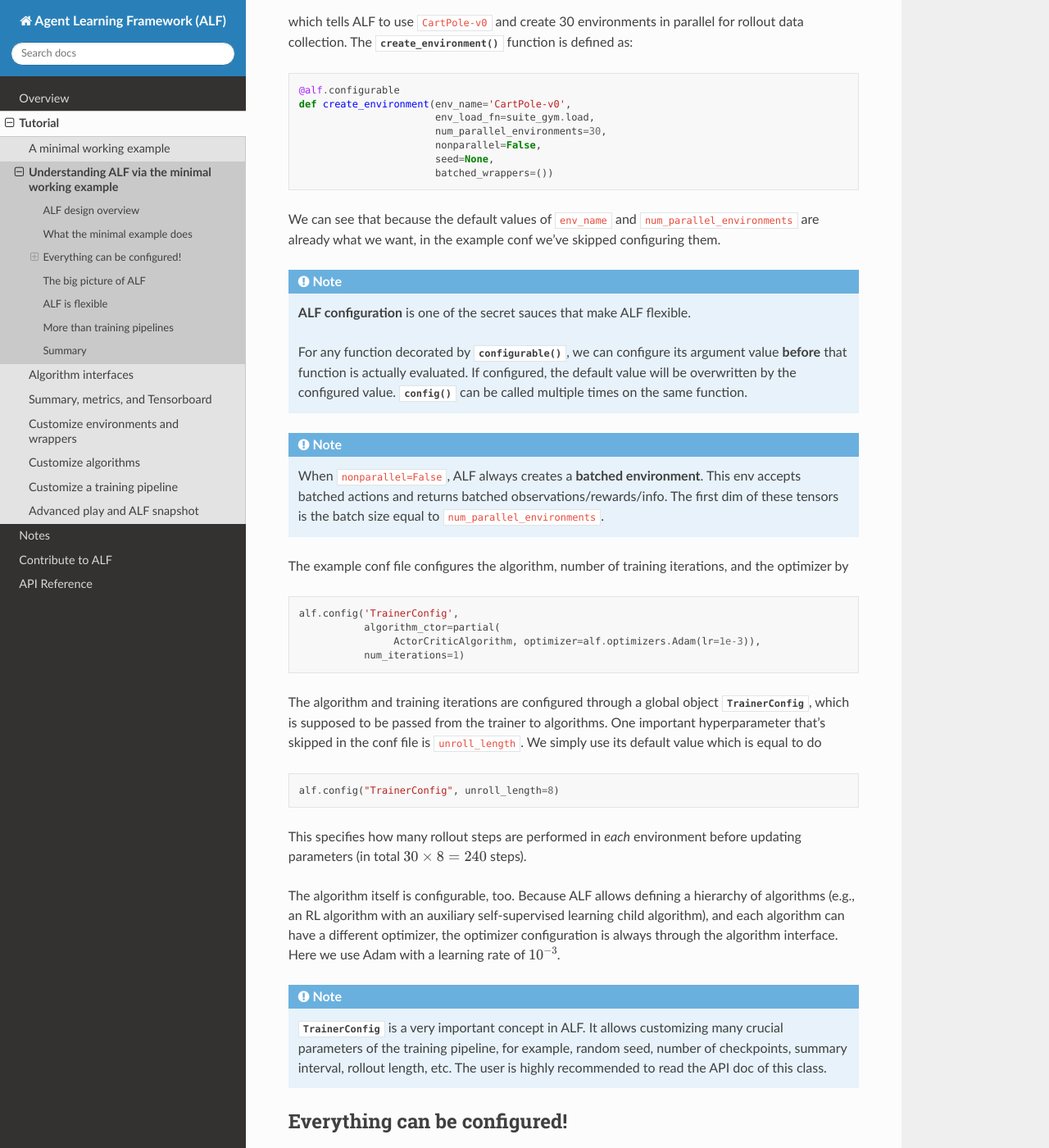
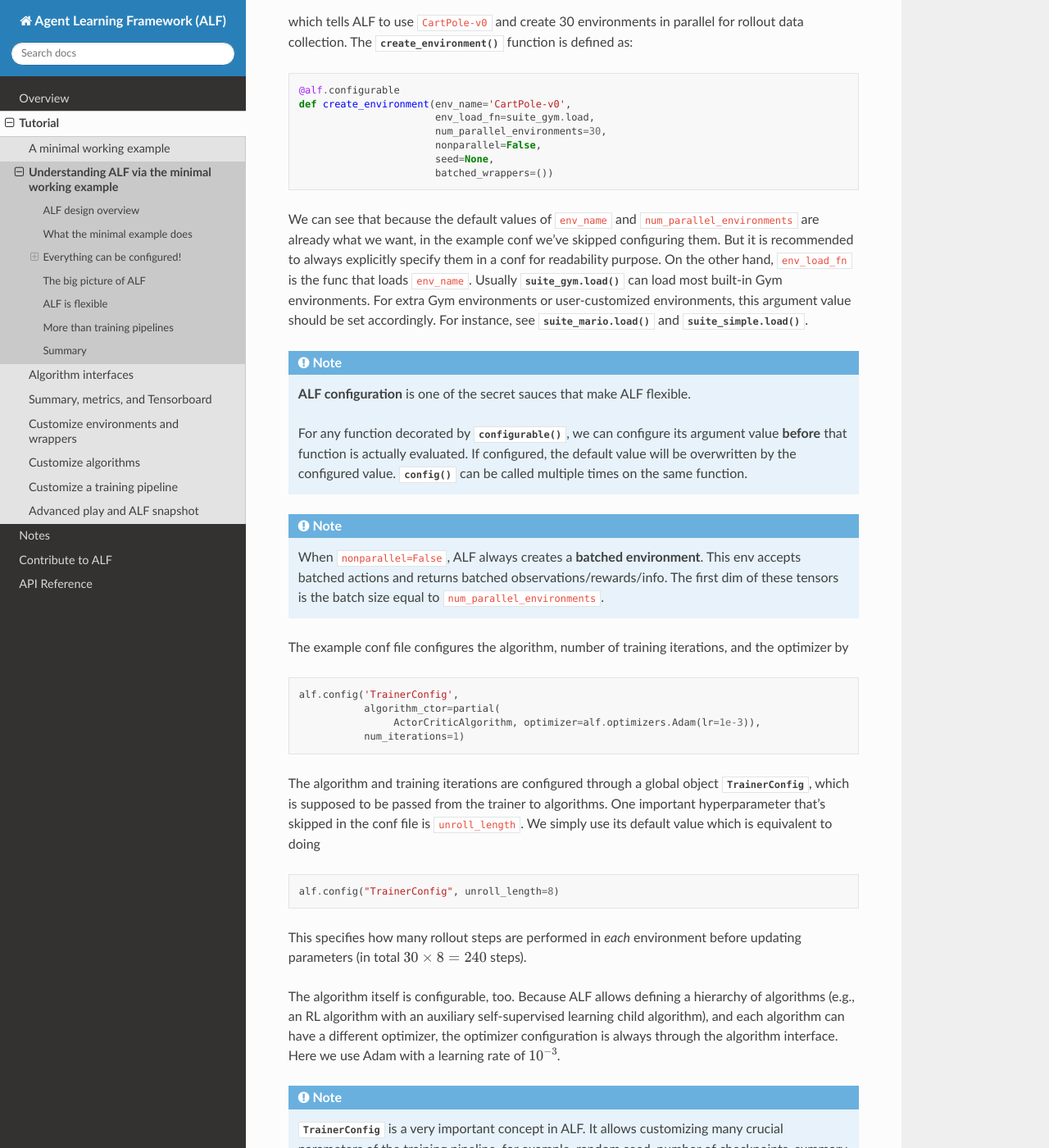
Before and after one commit to HorizonRobotics/alf, a Sphinx documentation site: the page built from docs/tutorial/understanding_ALF_via_the_minimal_working_example.rst, in a window 1280 px wide and 1400 px high, scrolled down 1516 px. Shown: the whole window at 82% size. Built offline with Sphinx 7.4.7 and the Read the Docs theme 2.0.0, drawn with Linux system fonts in a browser that asks for light colours; pages that are not in the unit, such as notebooks, are missing from menus.

Commit message:
address comments

```diff
--- a/docs/tutorial/understanding_ALF_via_the_minimal_working_example.rst
+++ b/docs/tutorial/understanding_ALF_via_the_minimal_working_example.rst
@@ -71,7 +71,13 @@ rollout data collection. The :func:`.create_environment` function is defined as:
                            batched_wrappers=())
 
 We can see that because the default values of ``env_name`` and ``num_parallel_environments``
-are already what we want, in the example conf we've skipped configuring them.
+are already what we want, in the example conf we've skipped configuring them. But
+it is recommended to always explicitly specify them in a conf for readability
+purpose. On the other hand, ``env_load_fn`` is the func that loads ``env_name``.
+Usually :func:`.suite_gym.load` can load most built-in Gym environments. For
+extra Gym environments or user-customized environments, this argument value
+should be set accordingly. For instance, see :func:`.suite_mario.load` and
+:func:`.suite_simple.load`.
 
 .. note::
     **ALF configuration** is one of the secret sauces that make ALF flexible.
@@ -100,7 +106,7 @@ and the optimizer by
 The algorithm and training iterations are configured through a global object
 :class:`.TrainerConfig`, which is supposed to be passed from the trainer to algorithms.
 One important hyperparameter that's skipped in the conf file is ``unroll_length``.
-We simply use its default value which is equal to do
+We simply use its default value which is equivalent to doing
 
 .. code-block:: python
 
```
